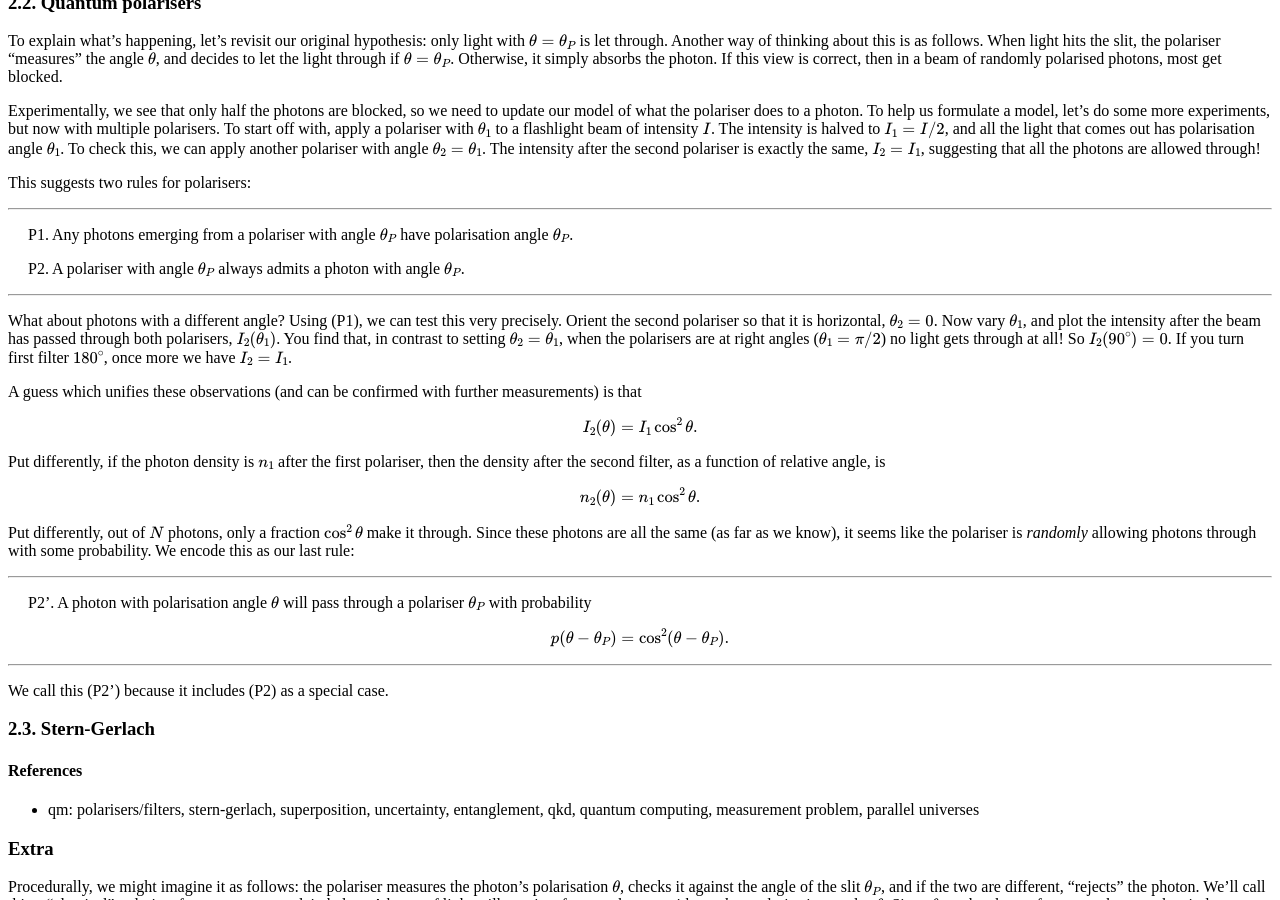
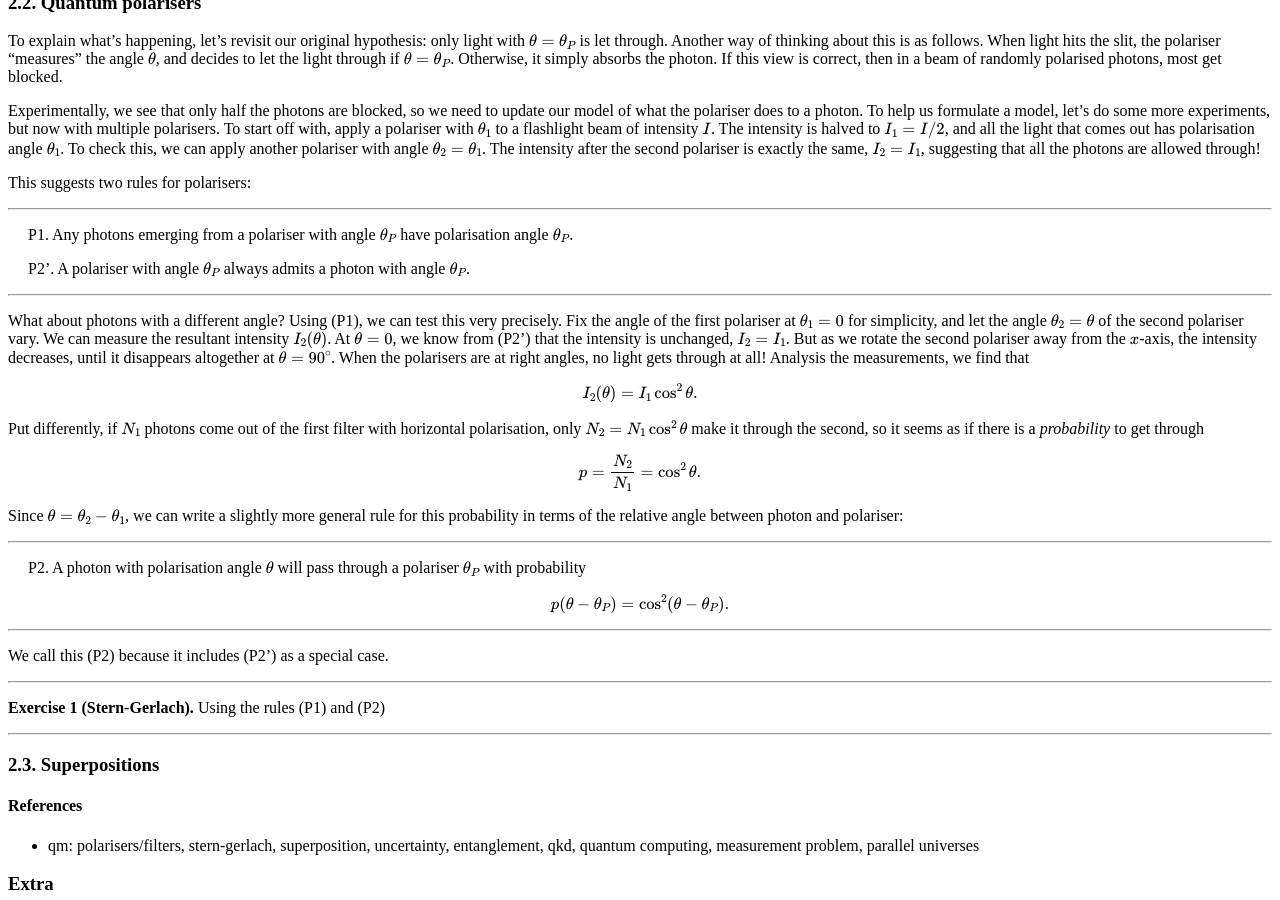
Before and after one commit to hapax/hapax.github.io, a Jekyll site: the page built from assets/simple-qm.md, in a window 1280 px wide and 900 px high, scrolled down 1441 px. Built offline with Jekyll 4.4.1, drawn with Linux system fonts in a browser that asks for light colours; our own code applies the rules of GitHub Pages for plain Markdown files; formulas are drawn with MathJax 3; a script that is not in the unit is left out; some of the changed text lies outside the part shown.

Commit message:
Update simple-qm.md

```diff
--- a/assets/simple-qm.md
+++ b/assets/simple-qm.md
@@ -15,7 +15,7 @@ date:  2020-04-30
 2. <a href="#sec-2">Photons</a>
    1. <a href="#sec-2-1">Experimenting with polarisers</a>
    2. <a href="#sec-2-2">Quantum polarisers</a>
-   3. <a href="#sec-2-3">Stern-Gerlach</a>
+   3. <a href="#sec-2-3">Superpositions</a>
 
 ## 1. Introduction <a id="sec-1" name="sec-1"></a>
 
@@ -131,7 +131,7 @@ Any photons emerging from a polariser with angle $\theta_P$ have
 polarisation angle $\theta_P$.
 </span>
 
-<span style="padding-left: 20px; display:block">P2.
+<span style="padding-left: 20px; display:block">P2'.
 A polariser with angle $\theta_P$ always admits a photon with angle $\theta_P$.
 </span>
 
@@ -139,41 +139,35 @@ A polariser with angle $\theta_P$ always admits a photon with angle $\theta_P$.
 
 What about photons with a different angle?
 Using (P1), we can test this very precisely.
-Orient the second polariser so that it is horizontal, $\theta_2 =
-0$.
-Now vary $\theta_1$, and plot the intensity after the beam has passed
-through both polarisers, $I_2(\theta_1)$.
-You find that, in contrast to setting $\theta_2 =\theta_1$, when the
-polarisers are at right angles ($\theta_1 = \pi/2$) no light gets
-through at all!
-So $I_2(90^\circ) = 0$.
-If you turn first filter $180^\circ$, once more we have $I_2 = I_1$.
-
-A guess which unifies these observations (and can be confirmed with
-further measurements) is that
+Fix the angle of the first polariser at $\theta_1 = 0$ for simplicity,
+and let the angle $\theta_2 = \theta$ of the second polariser vary.
+We can measure the resultant intensity $I_2(\theta)$.
+At $\theta = 0$, we know from (P2') that the intensity is unchanged, $I_2 = I_1$.
+But as we rotate the second polariser away from the $x$-axis, the
+intensity decreases, until it disappears altogether at $\theta =
+90^\circ$.
+When the polarisers are at right angles, no light gets through at all!
+Analysis the measurements, we find that
 
 $$
 I_2(\theta) = I_1 \cos^2\theta.
 $$
 
-Put differently, if the photon density is $n_1$ after the first
-polariser, then the density after the second filter, as a function of
-relative angle, is
+Put differently, if $N_1$ photons come out of the first filter with
+horizontal polarisation, only $N_2 = N_1 \cos^2\theta$ make it through the
+second, so it seems as if there is a *probability* to get through
 
 $$
-n_2(\theta) = n_1 \cos^2\theta.
+p = \frac{N_2}{N_1} = \cos^2\theta.
 $$
 
-Put differently, out of $N$ photons, only a fraction $\cos^2\theta$
-make it through.
-Since these photons are all the same (as far as we know), it seems
-like the polariser is *randomly* allowing photons through with some
-probability.
-We encode this as our last rule:
+Since $\theta = \theta_2 - \theta_1$, we can write a slightly more
+general rule for this probability in terms of the relative angle
+between photon and polariser:
 
 ---
 
-<span style="padding-left: 20px; display:block">P2'.
+<span style="padding-left: 20px; display:block">P2.
 A photon with polarisation angle $\theta$ will pass through a polariser $\theta_P$ with probability
 </span>
 
@@ -183,9 +177,15 @@ $$
 
 ---
 
-We call this (P2') because it includes (P2) as a special case.
+We call this (P2) because it includes (P2') as a special case.
 
-### 2.3. Stern-Gerlach <a id="sec-2-3" name="sec-2-3"></a>
+---
+
+**Exercise 1 (Stern-Gerlach).** Using the rules (P1) and (P2)
+
+---
+
+### 2.3. Superpositions <a id="sec-2-3" name="sec-2-3"></a>
 
 #### References
 
```
